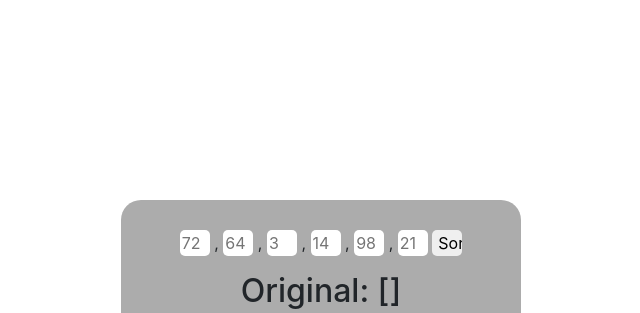
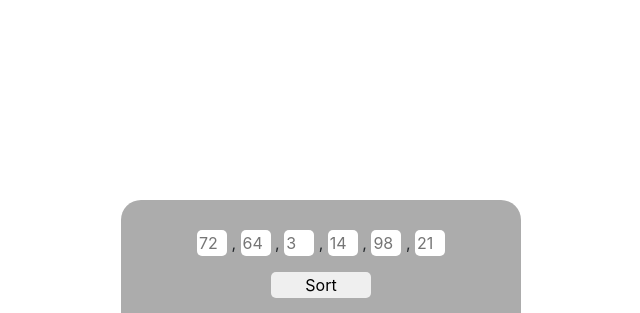
Before and after one commit to paul-bokelman/styledweather-python, a Flask app: page /sam_bubblesort in a window 1280 px wide. Shown: the part 56-369 px from the top of the page, without its empty margins (319-959 px from the left). Run offline with Flask 2, Linux system fonts and the light colour scheme; some libraries are stand-ins or nearby versions.

Commit message:
small change

```diff
--- a/templates/bubblesort.html
+++ b/templates/bubblesort.html
@@ -46,9 +46,6 @@ input:not([type='button']):not([type="Submit"]):not(:first-child) {
   {% endif %}
   {% elif template=="sam" %}
   <style>
-    input:not(:last-child) {
-      width: 30px;
-    }
     input:not(.final)::after {
       content: ",";
     }
@@ -73,10 +70,12 @@ input:not([type='button']):not([type="Submit"]):not(:first-child) {
     .sam-input {
       border: none;
       border-radius: 5px;
+      width: 30px;
     }
     .sam-submit {
       border: none;
       border-radius: 5px;
+      width: 100px;
     }
   </style>
   <form method="POST" class="sam-box">
@@ -87,6 +86,8 @@ input:not([type='button']):not([type="Submit"]):not(:first-child) {
     <input class="sam-input" type="text" name="input_text[]" placeholder="14" /> ,
     <input class="sam-input" type="text" name="input_text[]" placeholder="98" /> ,
     <input class="sam-input" class="final" type="text" name="input_text[]" placeholder="21" />
+    <br>
+    <p></p>
     <input class="sam-submit" type="submit" value="Sort" />
     <p></p>
     <h2>Original: {{original}}</h2>
```
